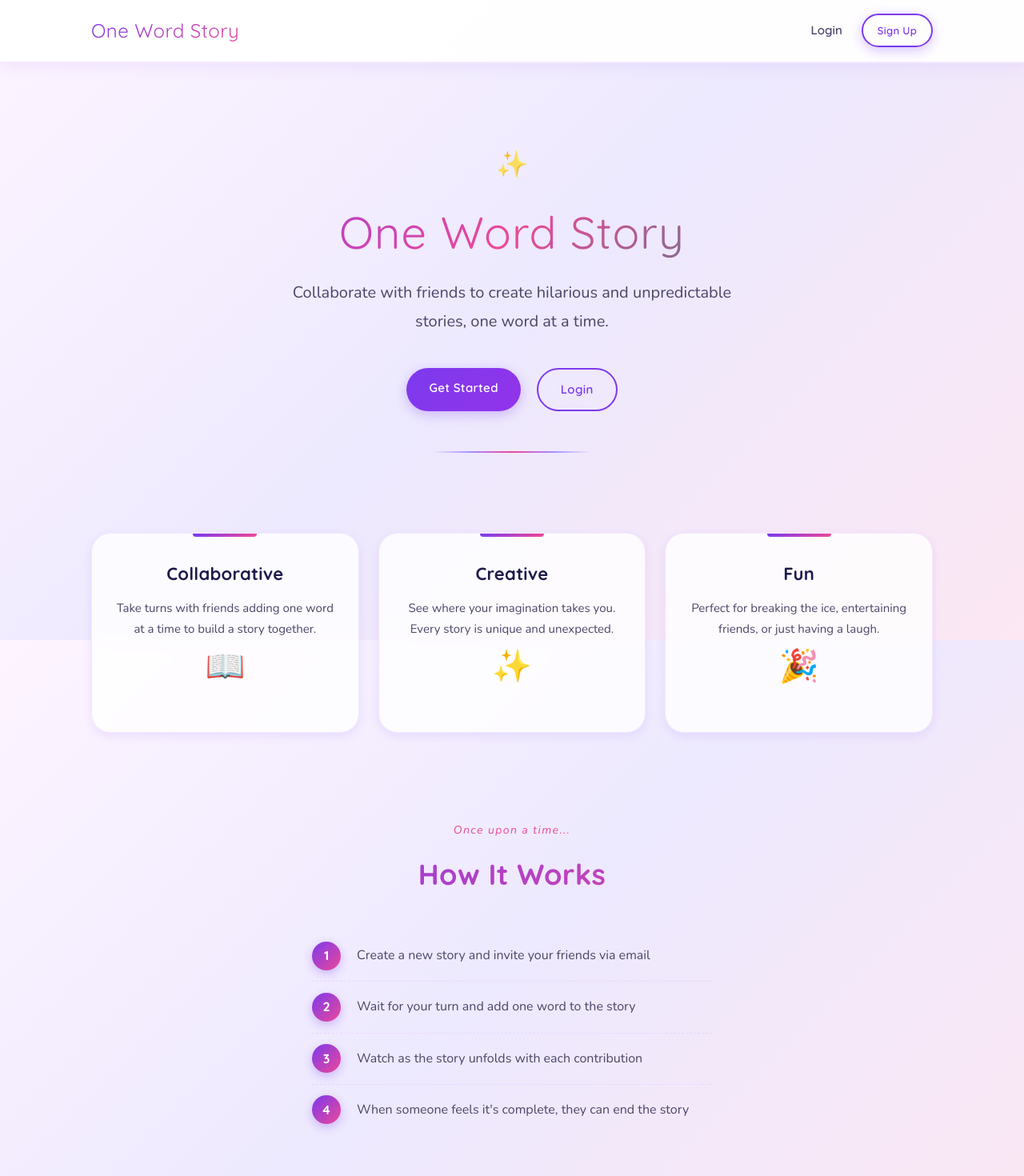
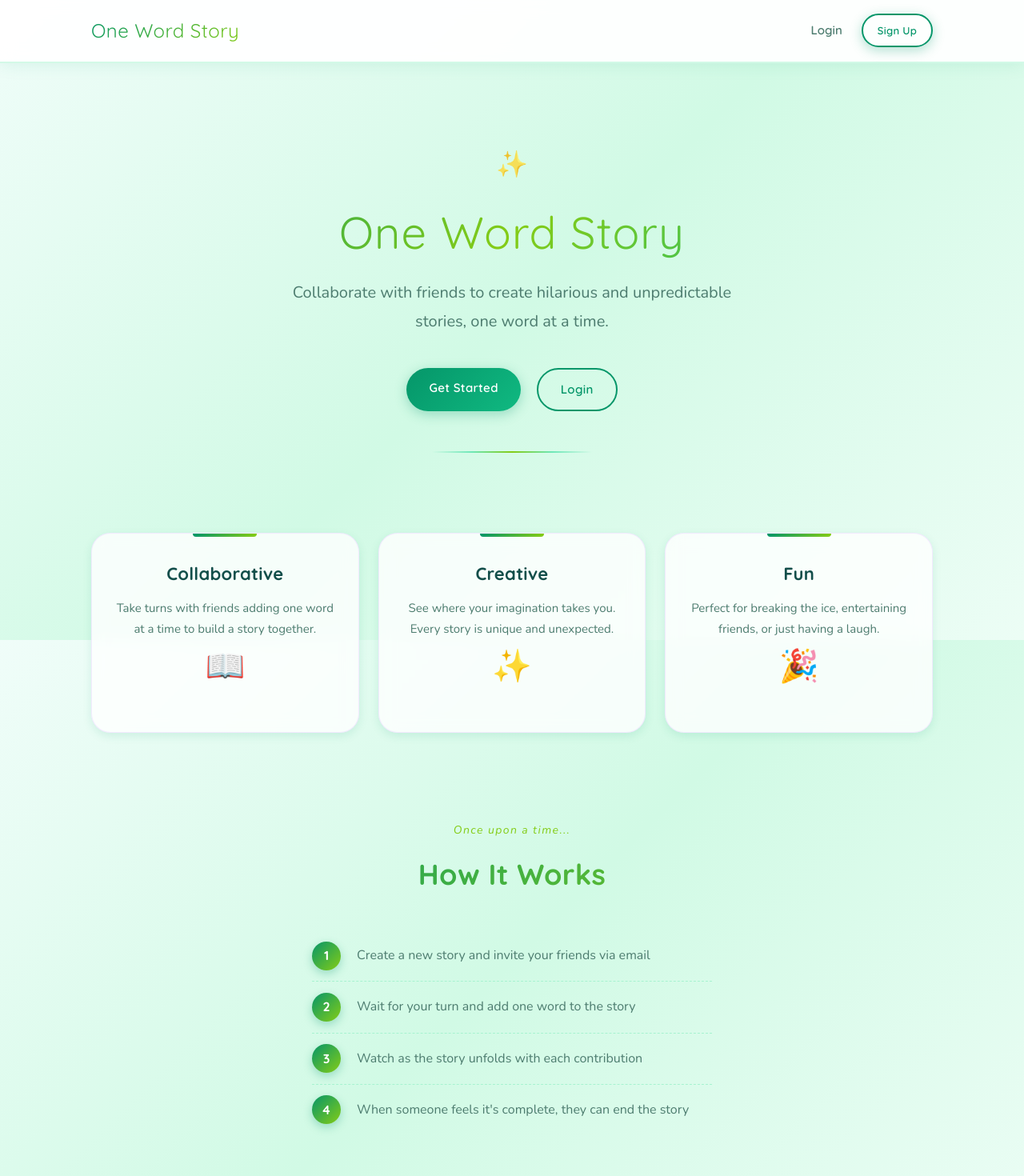
Before and after one commit to TurkoAmericano/one-word-story, a React (Vite) app in the folder frontend/: page / in a window 1280 px wide. Shown: the top 1470 px of the page at 80% size. Built offline with nearby package versions, Linux system fonts and the light colour scheme; no server answers; a web font is replaced by a local one.

Commit message:
Update to enchanted forest green color scheme

```diff
--- a/frontend/src/styles/auth.css
+++ b/frontend/src/styles/auth.css
@@ -25,13 +25,13 @@
   left: 0;
   right: 0;
   height: 4px;
-  background: linear-gradient(to right, var(--primary-color), var(--accent-pink), var(--secondary-color));
+  background: linear-gradient(to right, var(--primary-color), var(--accent-moss), var(--secondary-color));
 }
 
 .auth-title {
   font-family: 'Quicksand', sans-serif;
   font-size: 32px;
-  background: linear-gradient(135deg, var(--primary-color) 0%, var(--accent-pink) 100%);
+  background: linear-gradient(135deg, var(--primary-color) 0%, var(--accent-moss) 100%);
   -webkit-background-clip: text;
   -webkit-text-fill-color: transparent;
   background-clip: text;
--- a/frontend/src/styles/create-story.css
+++ b/frontend/src/styles/create-story.css
@@ -23,13 +23,13 @@
   left: 0;
   right: 0;
   height: 4px;
-  background: linear-gradient(to right, var(--primary-color), var(--accent-pink), var(--secondary-color));
+  background: linear-gradient(to right, var(--primary-color), var(--accent-moss), var(--secondary-color));
 }
 
 .create-story-card h1 {
   font-family: 'Quicksand', sans-serif;
   font-size: 32px;
-  background: linear-gradient(135deg, var(--primary-color) 0%, var(--accent-pink) 100%);
+  background: linear-gradient(135deg, var(--primary-color) 0%, var(--accent-moss) 100%);
   -webkit-background-clip: text;
   -webkit-text-fill-color: transparent;
   background-clip: text;
@@ -44,7 +44,7 @@
   display: block;
   width: 60px;
   height: 3px;
-  background: linear-gradient(to right, var(--primary-color), var(--accent-pink));
+  background: linear-gradient(to right, var(--primary-color), var(--accent-moss));
   margin-top: 12px;
   margin-bottom: 24px;
   border-radius: 2px;
--- a/frontend/src/styles/dashboard.css
+++ b/frontend/src/styles/dashboard.css
@@ -15,7 +15,7 @@
 .dashboard-header h1 {
   font-family: 'Quicksand', sans-serif;
   font-size: 36px;
-  background: linear-gradient(135deg, var(--primary-color) 0%, var(--accent-pink) 100%);
+  background: linear-gradient(135deg, var(--primary-color) 0%, var(--accent-moss) 100%);
   -webkit-background-clip: text;
   -webkit-text-fill-color: transparent;
   background-clip: text;
@@ -28,7 +28,7 @@
   display: block;
   width: 60px;
   height: 3px;
-  background: linear-gradient(to right, var(--primary-color), var(--accent-pink));
+  background: linear-gradient(to right, var(--primary-color), var(--accent-moss));
   margin-top: 10px;
   border-radius: 2px;
 }
--- a/frontend/src/styles/global.css
+++ b/frontend/src/styles/global.css
@@ -7,36 +7,36 @@
 }
 
 :root {
-  /* Fairy Tale Color Palette */
-  --primary-color: #7C3AED;        /* Enchanted purple */
-  --primary-hover: #6D28D9;        /* Deeper purple */
-  --primary-light: #A78BFA;        /* Light purple */
-  --secondary-color: #0D9488;      /* Mystical teal */
-  --secondary-hover: #0F766E;      /* Deeper teal */
+  /* Enchanted Forest Color Palette */
+  --primary-color: #059669;        /* Emerald green */
+  --primary-hover: #047857;        /* Deep emerald */
+  --primary-light: #6EE7B7;        /* Mint green */
+  --secondary-color: #7C3AED;      /* Mystical purple */
+  --secondary-hover: #6D28D9;      /* Deep purple */
   --danger-color: #E11D48;         /* Rose red */
   --danger-hover: #BE123C;
-  --accent-gold: #F59E0B;          /* Magical gold */
-  --accent-gold-hover: #D97706;
-  --accent-pink: #EC4899;          /* Fairy pink */
+  --accent-gold: #D97706;          /* Amber sunshine */
+  --accent-gold-hover: #B45309;
+  --accent-moss: #84CC16;          /* Lime moss */
 
   /* Text Colors */
-  --text-primary: #1E1B4B;         /* Deep indigo */
-  --text-secondary: #4C4669;       /* Soft purple-gray */
-  --text-muted: #8B85A1;           /* Muted lavender */
+  --text-primary: #134E4A;         /* Teal ink */
+  --text-secondary: #4D7C6F;       /* Forest gray */
+  --text-muted: #7DA396;           /* Sage mist */
 
   /* Background Colors */
-  --bg-parchment: #FDF4FF;         /* Soft pink-white */
-  --bg-cream: #FEFCE8;             /* Warm cream */
+  --bg-parchment: #F0FDF9;         /* Soft teal white */
+  --bg-cream: #FFFBEB;             /* Warm cream */
   --bg-white: #FFFFFF;             /* Pure white */
-  --bg-magic: #EDE9FE;             /* Light purple mist */
+  --bg-magic: #D1FAE5;             /* Soft mint */
 
   /* Borders & Shadows */
-  --border-color: #E9D5FF;         /* Soft purple border */
-  --border-dark: #A78BFA;          /* Purple border */
-  --shadow: 0 4px 12px rgba(124, 58, 237, 0.1);
-  --shadow-lg: 0 8px 30px rgba(124, 58, 237, 0.15);
-  --shadow-magic: 0 4px 20px rgba(124, 58, 237, 0.2),
-                  0 0 40px rgba(167, 139, 250, 0.1);
+  --border-color: #A7F3D0;         /* Mint border */
+  --border-dark: #6EE7B7;          /* Green border */
+  --shadow: 0 4px 12px rgba(5, 150, 105, 0.12);
+  --shadow-lg: 0 8px 30px rgba(5, 150, 105, 0.18);
+  --shadow-magic: 0 4px 20px rgba(5, 150, 105, 0.2),
+                  0 0 40px rgba(110, 231, 183, 0.15);
 }
 
 body {
@@ -44,7 +44,7 @@ body {
   -webkit-font-smoothing: antialiased;
   -moz-osx-font-smoothing: grayscale;
   color: var(--text-primary);
-  background: linear-gradient(135deg, #FDF4FF 0%, #EDE9FE 50%, #FCE7F3 100%);
+  background: linear-gradient(135deg, #F0FDF9 0%, #D1FAE5 50%, #ECFDF5 100%);
   background-attachment: fixed;
   min-height: 100vh;
   line-height: 1.7;
@@ -85,14 +85,14 @@ h1, h2, h3, h4, h5, h6 {
 }
 
 .btn-primary {
-  background: linear-gradient(135deg, var(--primary-color) 0%, #9333EA 100%);
+  background: linear-gradient(135deg, var(--primary-color) 0%, #10B981 100%);
   color: white;
-  box-shadow: 0 4px 15px rgba(124, 58, 237, 0.3);
+  box-shadow: 0 4px 15px rgba(5, 150, 105, 0.3);
 }
 
 .btn-primary:hover:not(:disabled) {
   transform: translateY(-2px);
-  box-shadow: 0 6px 20px rgba(124, 58, 237, 0.4);
+  box-shadow: 0 6px 20px rgba(5, 150, 105, 0.4);
 }
 
 .btn-secondary {
@@ -124,7 +124,7 @@ h1, h2, h3, h4, h5, h6 {
 }
 
 .btn-outline:hover:not(:disabled) {
-  background: linear-gradient(135deg, var(--primary-color) 0%, #9333EA 100%);
+  background: linear-gradient(135deg, var(--primary-color) 0%, #10B981 100%);
   color: white;
   border-color: transparent;
 }
@@ -146,7 +146,7 @@ h1, h2, h3, h4, h5, h6 {
 .textarea:focus {
   outline: none;
   border-color: var(--primary-color);
-  box-shadow: 0 0 0 4px rgba(124, 58, 237, 0.1);
+  box-shadow: 0 0 0 4px rgba(5, 150, 105, 0.1);
 }
 
 .input::placeholder,
@@ -173,7 +173,7 @@ h1, h2, h3, h4, h5, h6 {
   top: 0;
   bottom: 0;
   width: 4px;
-  background: linear-gradient(to bottom, var(--primary-color), var(--accent-pink));
+  background: linear-gradient(to bottom, var(--primary-color), var(--accent-moss));
   border-radius: 4px 0 0 4px;
 }
 
@@ -222,14 +222,14 @@ h1, h2, h3, h4, h5, h6 {
 }
 
 .badge-info {
-  background: linear-gradient(135deg, #EDE9FE 0%, #DDD6FE 100%);
+  background: linear-gradient(135deg, #D1FAE5 0%, #A7F3D0 100%);
   color: var(--primary-color);
   border: none;
 }
 
 .badge-waiting {
-  background: linear-gradient(135deg, #FCE7F3 0%, #FBCFE8 100%);
-  color: #9D174D;
+  background: linear-gradient(135deg, #FEF3C7 0%, #FDE68A 100%);
+  color: #92400E;
   border: none;
 }
 
@@ -268,20 +268,20 @@ a:hover {
 }
 
 ::-webkit-scrollbar-track {
-  background: rgba(237, 233, 254, 0.5);
+  background: rgba(209, 250, 229, 0.5);
 }
 
 ::-webkit-scrollbar-thumb {
-  background: linear-gradient(to bottom, var(--primary-light), var(--accent-pink));
+  background: linear-gradient(to bottom, var(--primary-light), var(--accent-moss));
   border-radius: 10px;
 }
 
 ::-webkit-scrollbar-thumb:hover {
-  background: linear-gradient(to bottom, var(--primary-color), var(--accent-pink));
+  background: linear-gradient(to bottom, var(--primary-color), var(--accent-moss));
 }
 
 /* Selection */
 ::selection {
-  background-color: rgba(124, 58, 237, 0.2);
+  background-color: rgba(5, 150, 105, 0.2);
   color: var(--text-primary);
 }
--- a/frontend/src/styles/landing.css
+++ b/frontend/src/styles/landing.css
@@ -21,7 +21,7 @@
   font-family: 'Fredericka the Great', 'Quicksand', cursive;
   font-size: 56px;
   font-weight: 400;
-  background: linear-gradient(135deg, var(--primary-color) 0%, var(--accent-pink) 50%, var(--secondary-color) 100%);
+  background: linear-gradient(135deg, var(--primary-color) 0%, var(--accent-moss) 50%, #10B981 100%);
   -webkit-background-clip: text;
   -webkit-text-fill-color: transparent;
   background-clip: text;
@@ -58,7 +58,7 @@
   width: 200px;
   height: 2px;
   margin: 50px auto 0;
-  background: linear-gradient(to right, transparent, var(--primary-light), var(--accent-pink), var(--primary-light), transparent);
+  background: linear-gradient(to right, transparent, var(--primary-light), var(--accent-moss), var(--primary-light), transparent);
 }
 
 .features {
@@ -93,7 +93,7 @@
   transform: translateX(-50%);
   width: 80px;
   height: 4px;
-  background: linear-gradient(to right, var(--primary-color), var(--accent-pink));
+  background: linear-gradient(to right, var(--primary-color), var(--accent-moss));
   border-radius: 0 0 4px 4px;
 }
 
@@ -146,14 +146,14 @@
   font-size: 14px;
   font-style: italic;
   letter-spacing: 0.1em;
-  color: var(--accent-pink);
+  color: var(--accent-moss);
   margin-bottom: 12px;
 }
 
 .how-it-works h2 {
   font-family: 'Quicksand', sans-serif;
   font-size: 36px;
-  background: linear-gradient(135deg, var(--primary-color) 0%, var(--accent-pink) 100%);
+  background: linear-gradient(135deg, var(--primary-color) 0%, var(--accent-moss) 100%);
   -webkit-background-clip: text;
   -webkit-text-fill-color: transparent;
   background-clip: text;
@@ -191,7 +191,7 @@
   transform: translateY(-50%);
   width: 36px;
   height: 36px;
-  background: linear-gradient(135deg, var(--primary-color) 0%, var(--accent-pink) 100%);
+  background: linear-gradient(135deg, var(--primary-color) 0%, var(--accent-moss) 100%);
   border-radius: 50%;
   display: flex;
   align-items: center;
@@ -200,7 +200,7 @@
   font-size: 16px;
   font-weight: 700;
   color: white;
-  box-shadow: 0 4px 12px rgba(124, 58, 237, 0.3);
+  box-shadow: 0 4px 12px rgba(5, 150, 105, 0.3);
 }
 
 /* Call to action section */
--- a/frontend/src/styles/navbar.css
+++ b/frontend/src/styles/navbar.css
@@ -1,12 +1,12 @@
 .navbar {
   background: rgba(255, 255, 255, 0.95);
   backdrop-filter: blur(10px);
-  box-shadow: 0 2px 20px rgba(124, 58, 237, 0.1);
+  box-shadow: 0 2px 20px rgba(5, 150, 105, 0.1);
   padding: 14px 0;
   position: sticky;
   top: 0;
   z-index: 100;
-  border-bottom: 2px solid rgba(233, 213, 255, 0.5);
+  border-bottom: 2px solid rgba(167, 243, 208, 0.5);
 }
 
 .navbar-content {
@@ -19,7 +19,7 @@
   font-family: 'Fredericka the Great', 'Quicksand', cursive;
   font-size: 24px;
   font-weight: 400;
-  background: linear-gradient(135deg, var(--primary-color) 0%, var(--accent-pink) 100%);
+  background: linear-gradient(135deg, var(--primary-color) 0%, var(--accent-moss) 100%);
   -webkit-background-clip: text;
   -webkit-text-fill-color: transparent;
   background-clip: text;
@@ -100,7 +100,7 @@
 }
 
 .navbar .btn:hover {
-  background: linear-gradient(135deg, var(--primary-color) 0%, #9333EA 100%);
+  background: linear-gradient(135deg, var(--primary-color) 0%, #10B981 100%);
   color: white;
   border-color: transparent;
   transform: none;
--- a/frontend/src/styles/story-board.css
+++ b/frontend/src/styles/story-board.css
@@ -18,7 +18,7 @@
   left: 0;
   right: 0;
   height: 4px;
-  background: linear-gradient(to right, var(--primary-color), var(--accent-pink), var(--secondary-color));
+  background: linear-gradient(to right, var(--primary-color), var(--accent-moss), var(--secondary-color));
 }
 
 .story-header {
@@ -35,7 +35,7 @@
 .story-header h2 {
   font-family: 'Fredericka the Great', 'Quicksand', cursive;
   font-size: 28px;
-  background: linear-gradient(135deg, var(--primary-color) 0%, var(--accent-pink) 100%);
+  background: linear-gradient(135deg, var(--primary-color) 0%, var(--accent-moss) 100%);
   -webkit-background-clip: text;
   -webkit-text-fill-color: transparent;
   background-clip: text;
--- a/frontend/src/styles/story-card.css
+++ b/frontend/src/styles/story-card.css
@@ -23,7 +23,7 @@
   left: 0;
   bottom: 0;
   width: 4px;
-  background: linear-gradient(to bottom, var(--primary-color), var(--accent-pink));
+  background: linear-gradient(to bottom, var(--primary-color), var(--accent-moss));
   border-radius: 4px 0 0 4px;
 }
 
--- a/frontend/src/styles/word-input.css
+++ b/frontend/src/styles/word-input.css
@@ -22,7 +22,7 @@
 }
 
 .your-turn-banner {
-  background: linear-gradient(135deg, var(--primary-color) 0%, var(--accent-pink) 100%);
+  background: linear-gradient(135deg, var(--primary-color) 0%, var(--accent-moss) 100%);
   color: white;
   padding: 16px 24px;
   text-align: center;
@@ -32,7 +32,7 @@
   margin-bottom: 20px;
   letter-spacing: 0.02em;
   border-radius: 12px;
-  box-shadow: 0 4px 15px rgba(124, 58, 237, 0.3);
+  box-shadow: 0 4px 15px rgba(5, 150, 105, 0.3);
   position: relative;
 }
 
```
